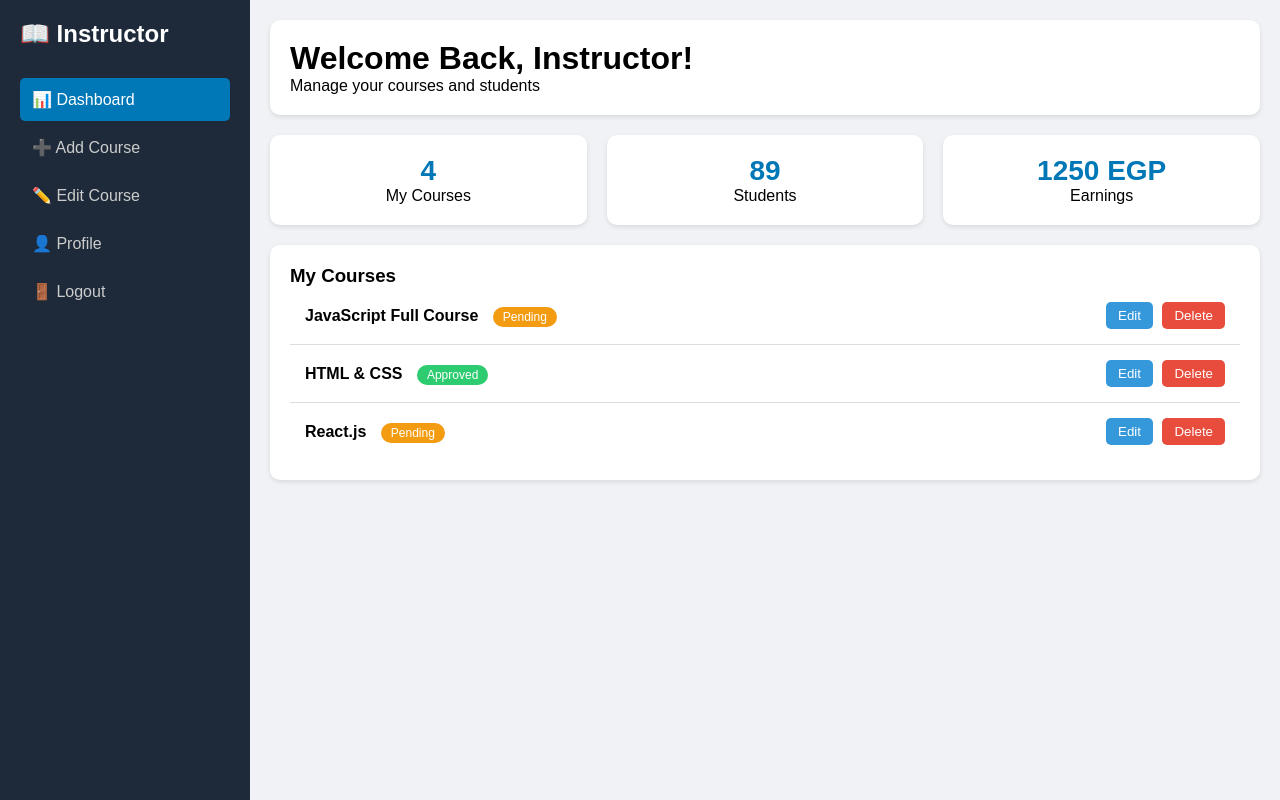
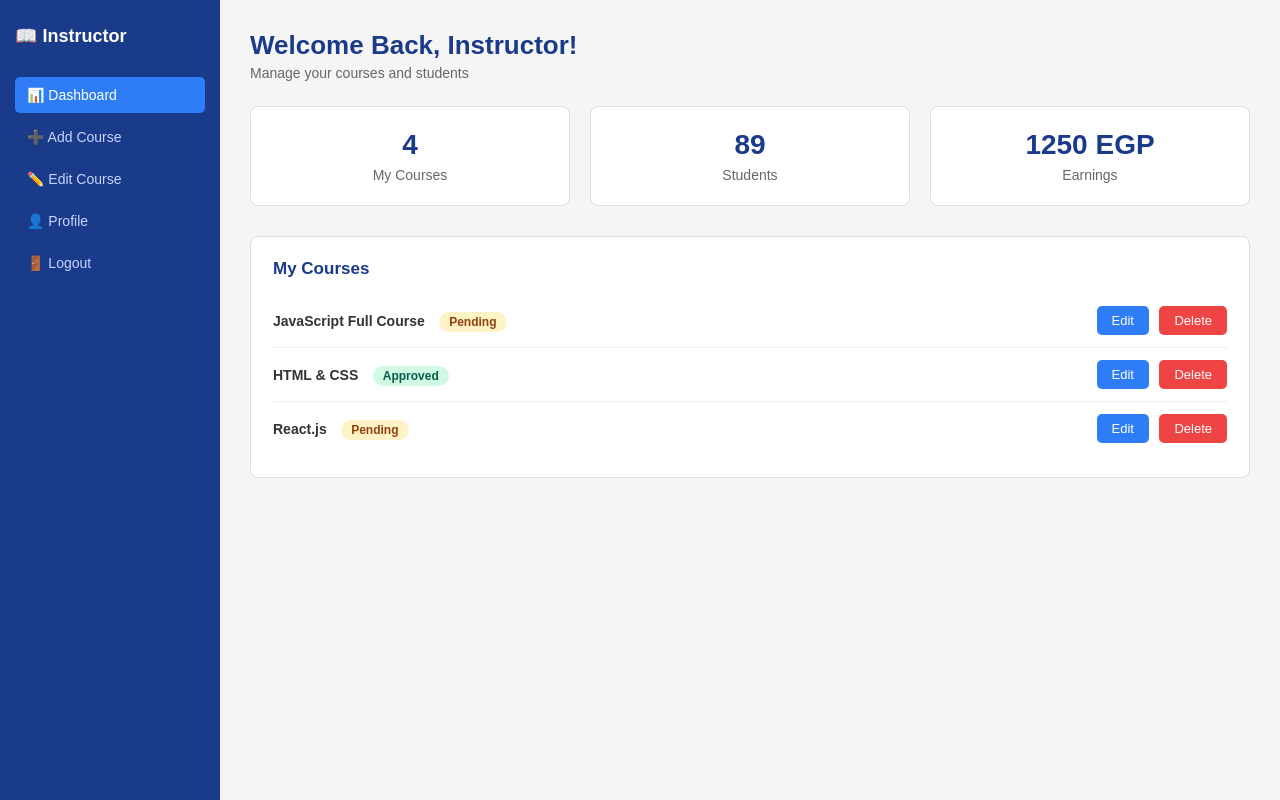
Before and after one commit to A7med455/E-learning-platform, a PHP site: page /Instrctor_Dashboard.html in a window 1280 px wide. Run offline with PHP 8.4, Linux system fonts and the light colour scheme.

Commit message:
Instructor_Dashboard.css Updated

```diff
--- a/css/Instructor_Dashboard.css
+++ b/css/Instructor_Dashboard.css
@@ -1,3 +1,8 @@
+/* ============================================
+   Instructor_Dashboard.css — Instructor Pages
+   Used by: Instrctor_Dashboard.html
+   ============================================ */
+
 * {
     margin: 0;
     padding: 0;
@@ -6,119 +11,169 @@
 
 body {
     font-family: Arial, sans-serif;
-    background: #f0f2f5;
+    background-color: #f5f5f5;
+    display: flex;
 }
 
+/* ── Sidebar ─────────────────────────────────── */
 .sidebar {
-    background: #1e2a3a;
-    width: 250px;
-    padding: 20px;
+    width: 220px;
+    min-height: 100vh;
+    background-color: #1a3a8a;
+    padding: 25px 15px;
     position: fixed;
-    height: 100%;
+    top: 0;
+    left: 0;
 }
 
 .sidebar h2 {
     color: white;
+    font-size: 18px;
     margin-bottom: 30px;
 }
 
 .sidebar a {
     display: block;
-    color: #ccc;
-    padding: 12px;
+    color: #c5d5ff;
     text-decoration: none;
-    margin-bottom: 5px;
+    padding: 10px 12px;
     border-radius: 5px;
+    margin-bottom: 6px;
+    font-size: 14px;
 }
 
-.sidebar a:hover, .sidebar a.active {
-    background: #0077b6;
+.sidebar a:hover,
+.sidebar a.active {
+    background-color: #2e7cf6;
     color: white;
 }
 
+/* ── Main Content ────────────────────────────── */
 .main-content {
-    margin-left: 250px;
-    padding: 20px;
+    margin-left: 220px;
+    padding: 30px;
+    width: 100%;
 }
 
+/* ── Header ──────────────────────────────────── */
 .header {
-    background: white;
-    padding: 20px;
-    border-radius: 10px;
-    margin-bottom: 20px;
-    box-shadow: 0 2px 5px rgba(0,0,0,0.1);
+    margin-bottom: 25px;
 }
 
+.header h1 {
+    font-size: 26px;
+    color: #1a3a8a;
+}
+
+.header p {
+    color: #666;
+    font-size: 14px;
+    margin-top: 4px;
+}
+
+/* ── Stat Cards ──────────────────────────────── */
 .stats {
     display: flex;
     gap: 20px;
-    margin-bottom: 20px;
+    flex-wrap: wrap;
+    margin-bottom: 30px;
 }
 
 .stat-card {
-    background: white;
-    padding: 20px;
-    border-radius: 10px;
+    background-color: white;
+    border: 1px solid #ddd;
+    border-radius: 8px;
+    padding: 22px 30px;
+    text-align: center;
+    min-width: 150px;
     flex: 1;
-    text-align: center;
-    box-shadow: 0 2px 5px rgba(0,0,0,0.1);
 }
 
 .stat-card h2 {
-    color: #0077b6;
     font-size: 28px;
+    color: #1a3a8a;
+    margin-bottom: 6px;
 }
 
+.stat-card p {
+    font-size: 14px;
+    color: #666;
+}
+
+/* ── Course List ─────────────────────────────── */
 .course-list {
-    background: white;
-    padding: 20px;
-    border-radius: 10px;
-    box-shadow: 0 2px 5px rgba(0,0,0,0.1);
+    background-color: white;
+    border: 1px solid #ddd;
+    border-radius: 8px;
+    padding: 22px;
+}
+
+.course-list h3 {
+    font-size: 17px;
+    color: #1a3a8a;
+    margin-bottom: 15px;
 }
 
 .course-item {
     display: flex;
     justify-content: space-between;
     align-items: center;
-    padding: 15px;
-    border-bottom: 1px solid #ddd;
+    padding: 12px 0;
+    border-bottom: 1px solid #eee;
 }
 
 .course-item:last-child {
     border-bottom: none;
 }
 
+.course-item strong {
+    font-size: 14px;
+    color: #333;
+    margin-right: 10px;
+}
+
+/* ── Status Badges ───────────────────────────── */
 .status {
     padding: 3px 10px;
-    border-radius: 15px;
+    border-radius: 12px;
     font-size: 12px;
-    margin-left: 10px;
+    font-weight: bold;
 }
 
 .status.approved {
-    background: #2ecc71;
+    background-color: #d1fae5;
+    color: #065f46;
+}
+
+.status.pending {
+    background-color: #fef3c7;
+    color: #92400e;
+}
+
+/* ── Buttons ─────────────────────────────────── */
+.btn {
+    border: none;
+    padding: 7px 15px;
+    border-radius: 5px;
+    cursor: pointer;
+    font-size: 13px;
+    margin-left: 6px;
+}
+
+.btn-edit {
+    background-color: #2e7cf6;
     color: white;
 }
 
-.status.pending {
-    background: #f39c12;
+.btn-edit:hover {
+    background-color: #1a5fd6;
+}
+
+.btn-delete {
+    background-color: #ef4444;
     color: white;
 }
 
-.btn {
-    padding: 6px 12px;
-    border: none;
-    border-radius: 5px;
-    cursor: pointer;
-    margin-left: 5px;
+.btn-delete:hover {
+    background-color: #dc2626;
 }
-
-.btn-edit {
-    background: #3498db;
-    color: white;
-}
-
-.btn-delete {
-    background: #e74c3c;
-    color: white;
-}
```
Also changed, not shown: css/instructordashboard.css (deleted, +0 -179 lines).
